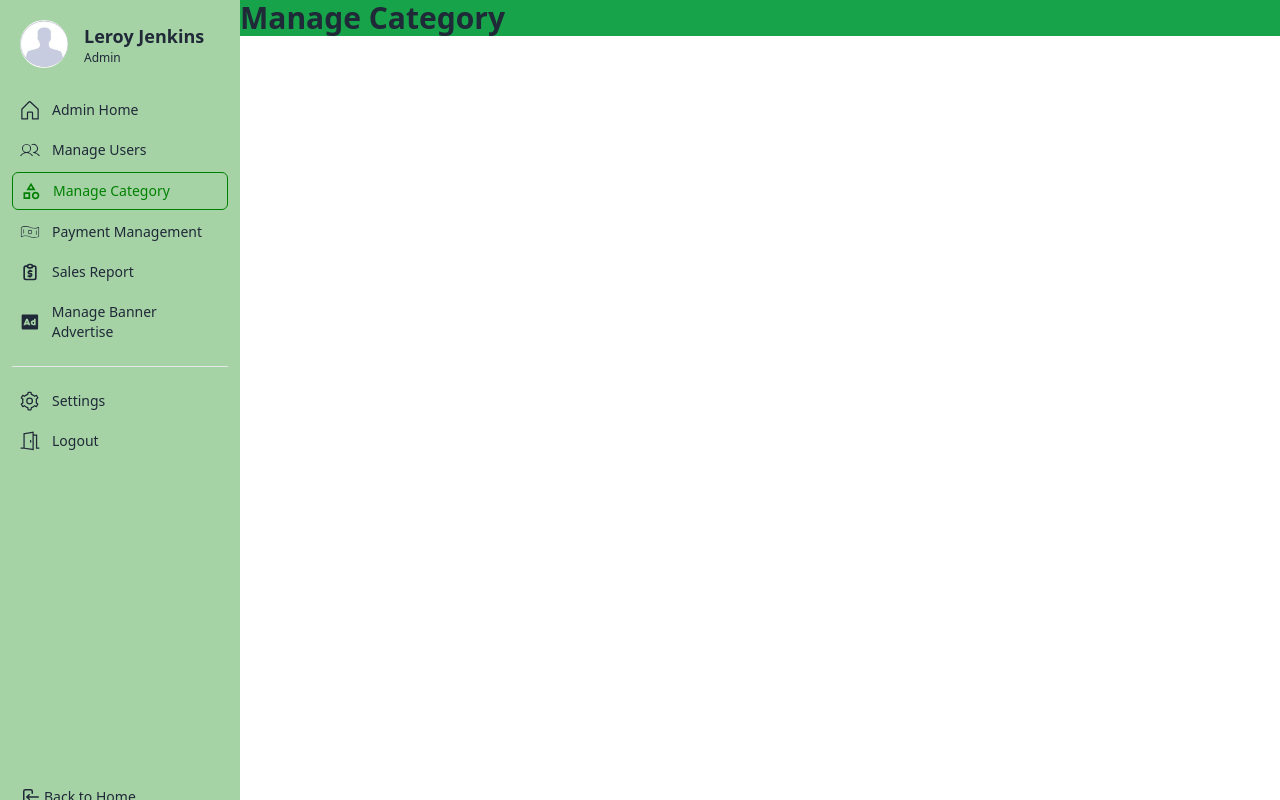
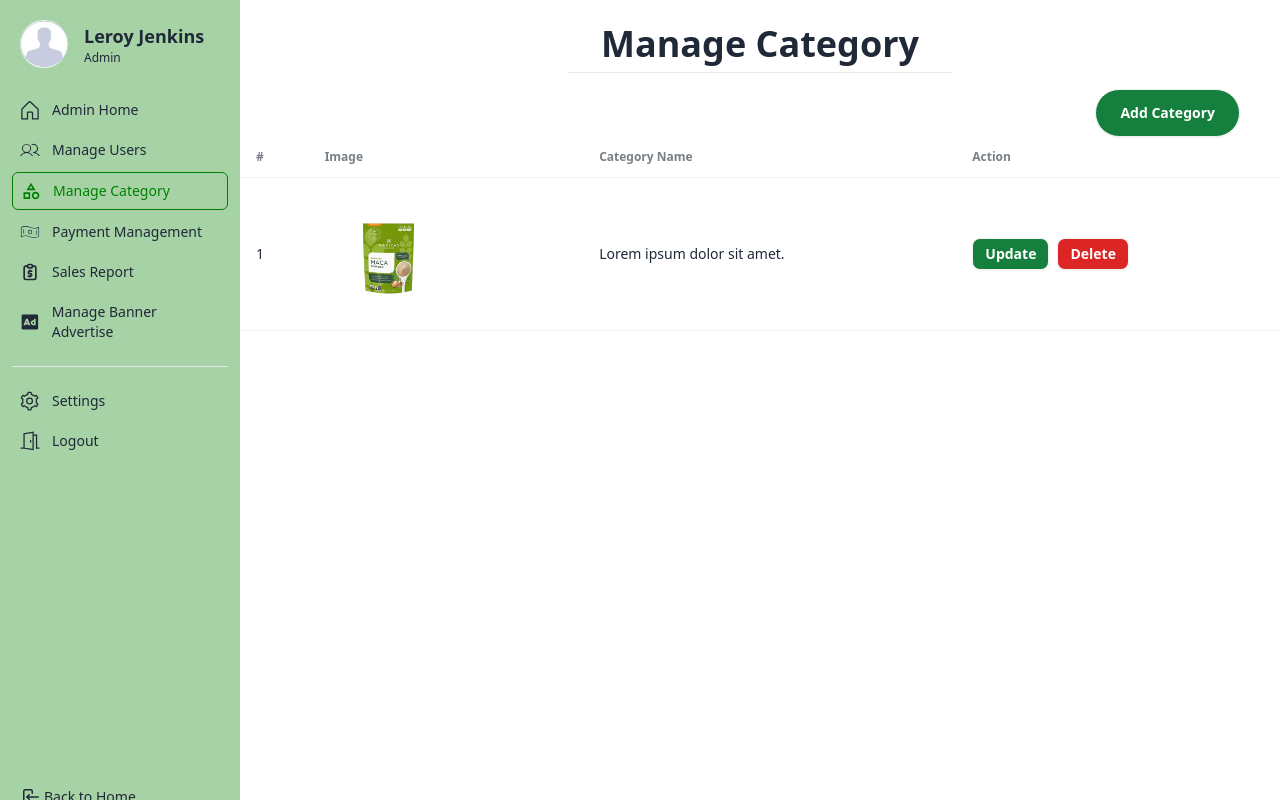
Before and after one commit to rishowrav/pharmeasy, a React (Vite) app: page /dashboard/manageCategory in a window 1280 px wide. Built offline with nearby package versions, Linux system fonts and the light colour scheme; no server answers.

Commit message:
manage category page and sales report page design has been completed

```diff
--- a/src/pages/Dashboard/Admin/AdminHome/AdminHome.jsx
+++ b/src/pages/Dashboard/Admin/AdminHome/AdminHome.jsx
@@ -2,6 +2,9 @@ import { RiMoneyDollarCircleFill } from "react-icons/ri";
 
 const AdminHome = () => {
   return (
+    <div>
+      <h2 className="text-4xl text-center mt-6  font-bold"> Manage Users</h2>
+      <hr className="w-96 mx-auto mt-2 mb-4" />
       <section className="p-6 my-6 dark:bg-gray-100 dark:text-gray-800">
         <div className="container grid grid-cols-1 gap-6 mx-auto sm:grid-cols-2 xl:grid-cols-3">
           <div className="flex p-4 space-x-4 rounded-lg md:space-x-6 bg-[#009432] text-white">
@@ -10,7 +13,9 @@ const AdminHome = () => {
             </div>
             <div className="flex flex-col justify-center align-middle">
               <p className="text-5xl font-bold leading-none">$987</p>
-            <p className="capitalize font-semibold mt-2">Total Sales Revenue</p>
+              <p className="capitalize font-semibold mt-2">
+                Total Sales Revenue
+              </p>
             </div>
           </div>
 
@@ -35,6 +40,7 @@ const AdminHome = () => {
           </div>
         </div>
       </section>
+    </div>
   );
 };
 
--- a/src/pages/Dashboard/Admin/ManageCategory/ManageCategory.jsx
+++ b/src/pages/Dashboard/Admin/ManageCategory/ManageCategory.jsx
@@ -1,7 +1,159 @@
+import avatar from "../../../../../public/images/slide2.png";
+
 const ManageCategory = () => {
+  const handleCategory = (e) => {
+    const form = e.target;
+    const cName = form.cName.value;
+    const iURL = form.iURL.value;
+
+    console.table({ cName, iURL });
+  };
+
   return (
     <div>
-      <h1 className="text-3xl font-bold bg-green-600"> Manage Category</h1>
+      <div>
+        <h2 className="text-4xl text-center mt-6  font-bold">
+          {" "}
+          Manage Category
+        </h2>
+        <hr className="w-96 mx-auto mt-2 mb-4" />
+      </div>
+
+      {/* Add Categor Modal */}
+      <div className="flex justify-end mr-10">
+        <button
+          className="btn bg-green-700 rounded-full px-6 text-white "
+          onClick={() => document.getElementById("add_category").showModal()}
+        >
+          Add Category
+        </button>
+
+        <dialog
+          id="add_category"
+          className="modal modal-bottom sm:modal-middle"
+        >
+          <div className="modal-box">
+            <div className="">
+              <form method="dialog" onSubmit={handleCategory}>
+                <label className="form-control w-full ">
+                  <div className="label">
+                    <span className="label-text">Category Name</span>
+                  </div>
+                  <input
+                    name="cName"
+                    type="text"
+                    placeholder="Category Name"
+                    className="input input-bordered w-full "
+                  />
+                </label>
+                <label className="form-control w-full ">
+                  <div className="label">
+                    <span className="label-text">Image URL</span>
+                  </div>
+                  <input
+                    name="iURL"
+                    type="text"
+                    placeholder="Image URL"
+                    className="input input-bordered w-full "
+                  />
+                </label>
+
+                {/* if there is a button in form, it will close the modal */}
+                <button className="btn w-full btn-success  mt-4">
+                  Add Category
+                </button>
+              </form>
+            </div>
+          </div>
+        </dialog>
+      </div>
+
+      {/* Update Categor Modal */}
+      <div className="flex justify-end mr-10">
+        <dialog
+          id="update_category"
+          className="modal modal-bottom sm:modal-middle"
+        >
+          <div className="modal-box">
+            <div className="">
+              <form method="dialog" onSubmit={handleCategory}>
+                <label className="form-control w-full ">
+                  <div className="label">
+                    <span className="label-text">Category Name</span>
+                  </div>
+                  <input
+                    name="cName"
+                    type="text"
+                    placeholder="Category Name"
+                    className="input input-bordered w-full "
+                  />
+                </label>
+                <label className="form-control w-full ">
+                  <div className="label">
+                    <span className="label-text">Image URL</span>
+                  </div>
+                  <input
+                    name="iURL"
+                    type="text"
+                    placeholder="Image URL"
+                    className="input input-bordered w-full "
+                  />
+                </label>
+
+                {/* if there is a button in form, it will close the modal */}
+                <button className="btn w-full btn-success  mt-4">
+                  Update Category
+                </button>
+              </form>
+            </div>
+          </div>
+        </dialog>
+      </div>
+
+      <table className="table">
+        {/* head */}
+        <thead>
+          <tr>
+            <th>#</th>
+            <th>Image</th>
+            <th>Category Name</th>
+            <th>Action</th>
+          </tr>
+        </thead>
+        <tbody>
+          {/* row 1 */}
+          <tr>
+            <td>1</td>
+            <td>
+              <div className="flex items-center gap-3">
+                <div className="avatar">
+                  <div className="mask mask-squircle w-32 h-32">
+                    <img src={avatar} alt="Avatar Tailwind CSS Component" />
+                  </div>
+                </div>
+              </div>
+            </td>
+            <td>Lorem ipsum dolor sit amet.</td>
+            <td className="space-x-2">
+              <button
+                onClick={() =>
+                  document.getElementById("update_category").showModal()
+                }
+                type="submit"
+                className="btn btn-sm bg-green-700 text-white"
+              >
+                Update
+              </button>
+              <button
+                type="submit"
+                className="btn btn-sm bg-red-600 text-white"
+              >
+                Delete
+              </button>
+            </td>
+          </tr>
+        </tbody>
+      </table>
     </div>
   );
 };
--- a/src/pages/Dashboard/Admin/ManageUsers/ManageUsers.jsx
+++ b/src/pages/Dashboard/Admin/ManageUsers/ManageUsers.jsx
@@ -1,6 +1,10 @@
 const ManageUsers = () => {
   return (
     <div className="overflow-x-auto">
+      <div>
+        <h2 className="text-4xl text-center mt-6  font-bold"> Manage Users</h2>
+        <hr className="w-80 mx-auto mt-2 mb-4" />
+      </div>
       <table className="table">
         {/* head */}
         <thead>
--- a/src/pages/Dashboard/Admin/PaymentManagement/PaymentManagement.jsx
+++ b/src/pages/Dashboard/Admin/PaymentManagement/PaymentManagement.jsx
@@ -1,7 +1,11 @@
 const PaymentManagement = () => {
   return (
     <div>
-      <h1 className="text-3xl font-bold bg-green-600">Payment Management</h1>
+      <h2 className="text-4xl text-center mt-6  font-bold">
+        {" "}
+        Payment Management
+      </h2>
+      <hr className="w-[30rem] mx-auto mt-2 mb-4" />
     </div>
   );
 };
--- a/src/pages/Dashboard/Admin/SalesReport/SalesReport.jsx
+++ b/src/pages/Dashboard/Admin/SalesReport/SalesReport.jsx
@@ -1,7 +1,33 @@
 const SalesReport = () => {
   return (
     <div>
-      <h1 className="text-3xl font-bold bg-green-600">Sales Report</h1>
+      <div>
+        <h2 className="text-4xl text-center mt-6  font-bold"> Sales Report</h2>
+        <hr className="w-80 mx-auto mt-2 mb-4" />
+      </div>
+
+      <table className="table">
+        {/* head */}
+        <thead>
+          <tr>
+            <th>#</th>
+            <th>Medicine Name</th>
+            <th>Seller Email</th>
+            <th>Buyer Email</th>
+            <th>Total Price</th>
+          </tr>
+        </thead>
+        <tbody>
+          {/* row 1 */}
+          <tr>
+            <td>1</td>
+            <td>Lorem ipsum dolor sit amet.</td>
+            <td>example@gmail.com</td>
+            <td>example@gmail.com</td>
+            <th>$89</th>
+          </tr>
+        </tbody>
+      </table>
     </div>
   );
 };
```
Lines whose indentation alone changed are shown as unchanged.
